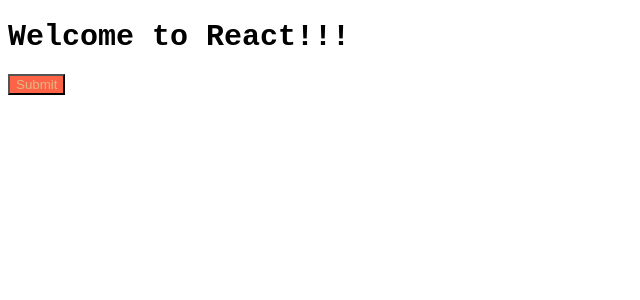
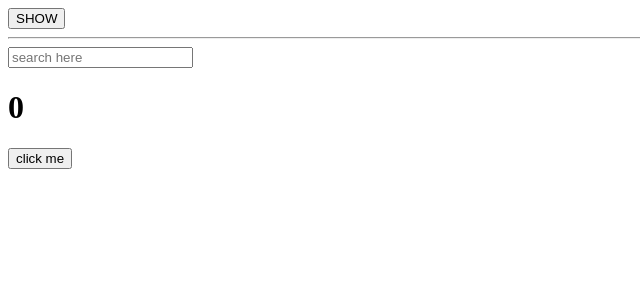
Before and after one commit to Inginginging/Reactivity-movie-app, a React (Create React App) app: page / in a window 1280 px wide. Shown: the top 300 px of the page, without its empty margins (0-640 px from the left). Built offline with nearby package versions, Linux system fonts and the light colour scheme.

Commit message:
useEffect(func,[dep]), (func,Deps,Clean up)

```diff
--- a/src/App.js
+++ b/src/App.js
@@ -1,11 +1,38 @@
-import Button from "./Button";
-import styles from "./App.module.css";
+import { useEffect, useState } from "react";
+
+function Hello() {
+  useEffect(() => {
+    console.log("hi :)"); //Hello가 불릴때 실행
+    return () => console.log("bye :("); //Hello component가 destroy될때 실행. -> clean up
+  }, []);
+  return <h1>HELLO</h1>;
+}
 
 function App() {
+  const [counter, setCounter] = useState(0);
+  const [keyword, setKeyword] = useState("");
+  const onClick = () => setCounter((current) => current + 1);
+  const onChange = (event) => setKeyword(event.target.value);
+  useEffect(() => console.log("API rendered...."), []); //app이 실행될때 code 실행
+  useEffect(() => console.log("i render when Keyword changes"), [keyword]); //keyword가 변할때만 code 실행
+  useEffect(() => console.log("i render when Counter changes"), [counter]); //counter가 변할때만 code 실행
+
+  const [showing, setShowing] = useState(false);
+  const onShowClick = () => setShowing((current) => !current);
+
   return (
     <div>
-      <h1 className={styles.title}>Welcome to React!!!</h1>
-      <Button text="Submit" />
+      {showing ? <Hello /> : null}
+      <button onClick={onShowClick}>{showing ? "HIDE" : "SHOW"}</button>
+      <hr />
+      <input
+        placeholder="search here"
+        onChange={onChange}
+        value={keyword}
+        type="text"
+      />
+      <h1>{counter}</h1>
+      <button onClick={onClick}>click me</button>
     </div>
   );
 }
--- a/src/App.module.css
+++ /dev/null
@@ -1,4 +0,0 @@
-.title {
-  font-family: "Courier New", Courier, monospace;
-  font-size: 30px;
-}
--- a/src/Button.js
+++ /dev/null
@@ -1,12 +0,0 @@
-import PropTypes from "prop-types";
-import styles from "./Button.module.css";
-
-const Button = ({ text }) => {
-  return <button className={styles.btn}>{text}</button>;
-};
-
-Button.propTypes = {
-  text: PropTypes.string.isRequired,
-};
-
-export default Button;
--- a/src/Button.module.css
+++ /dev/null
@@ -1,4 +0,0 @@
-.btn {
-  background-color: tomato;
-  color: burlywood;
-}
```
